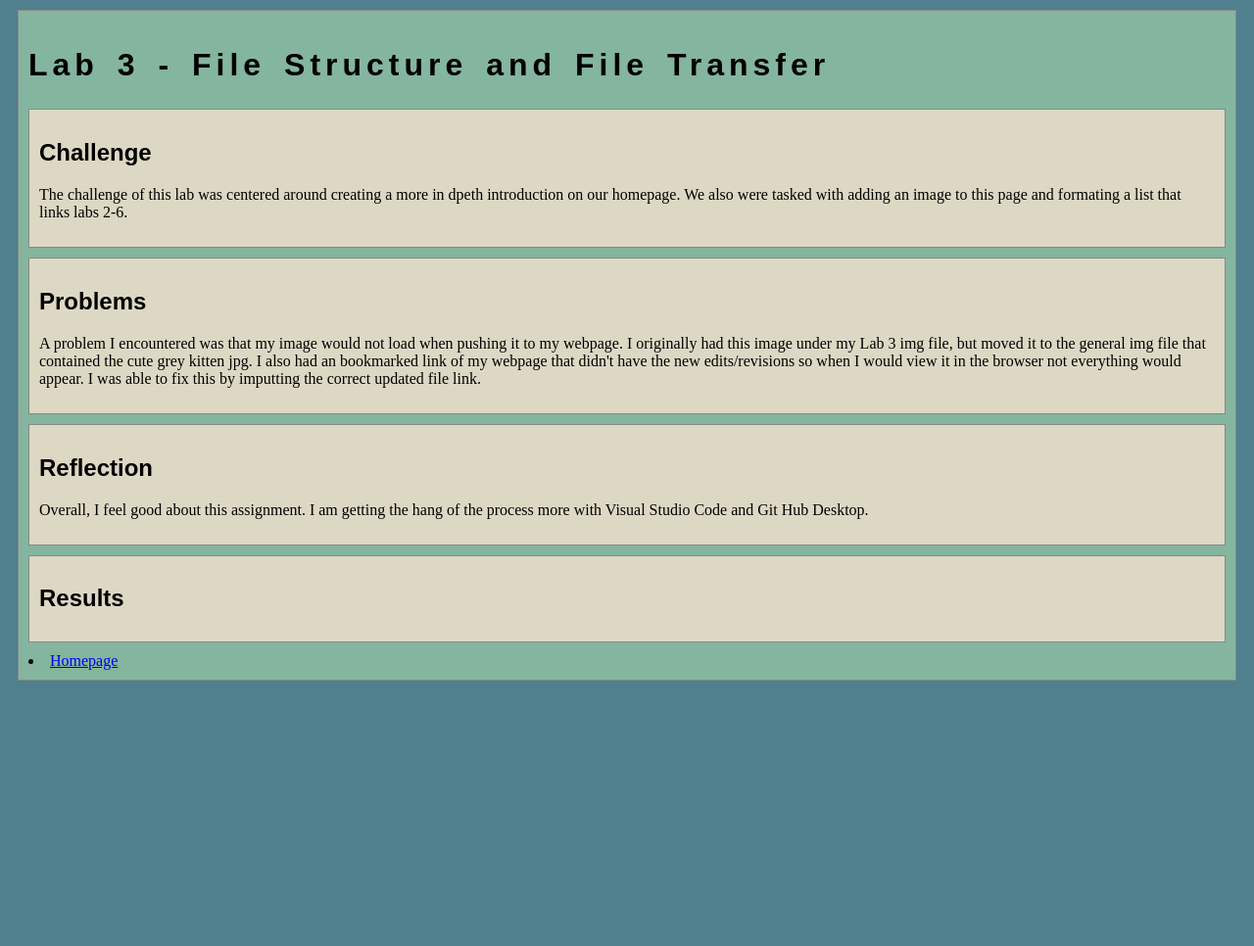
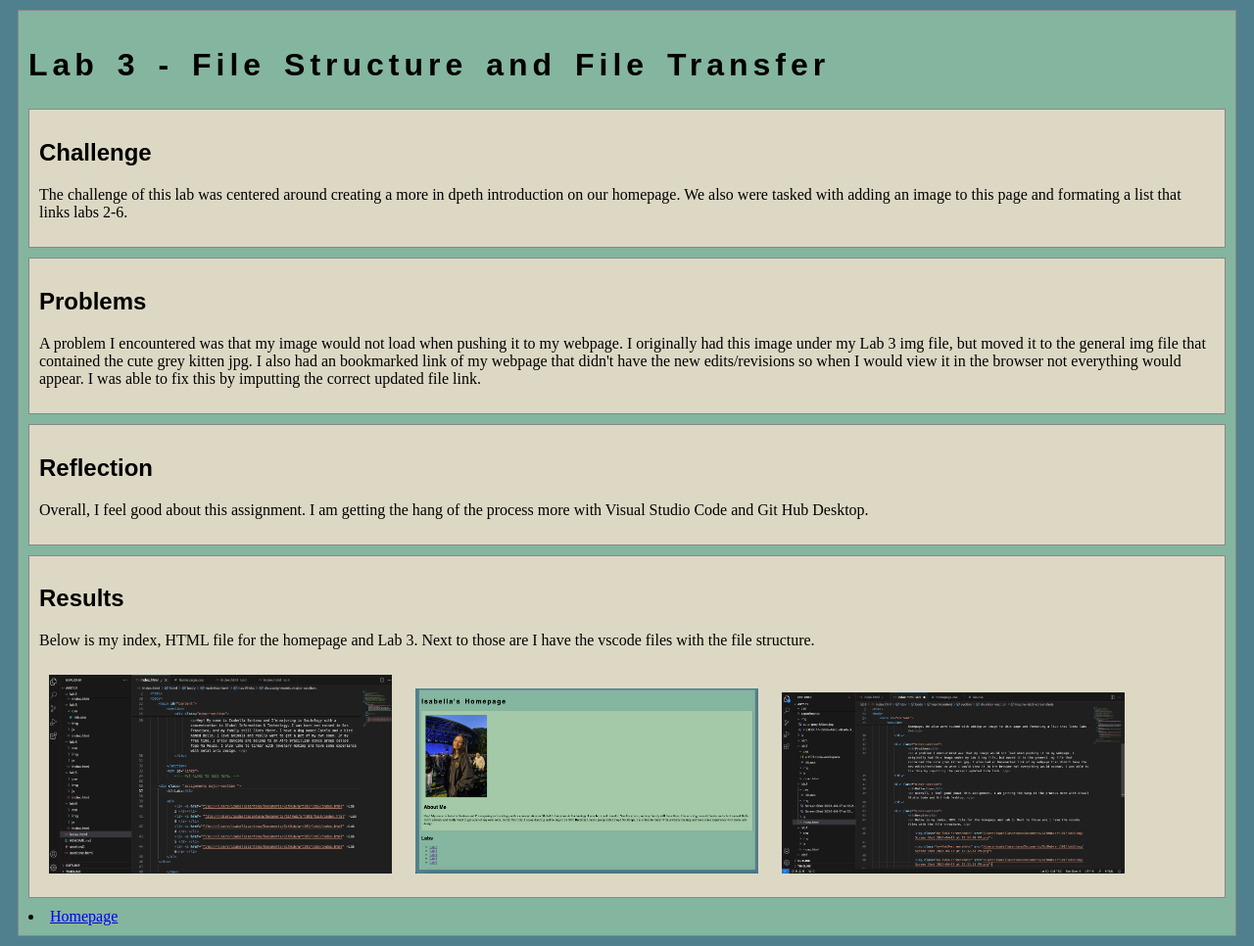
Before and after one commit to isabellasantana03/art101, a plain HTML site: page lab3/index.html in a window 1280 px wide. Shown: the whole page at 98% size. Before the commit the page ends 800 px from the top, so only its background shows below. Drawn offline with nearby package versions, Linux system fonts and the light colour scheme; files whose address does not match are found by name.

Commit message:
update all pages

```diff
--- a/css/homepage.css
+++ b/css/homepage.css
@@ -2,5 +2,5 @@
 
 .my-portrait {
   margin: 10px;
-  max-width: 500px;
+  max-width: 300px;
 }
--- a/lab3/css/lab.css
+++ b/lab3/css/lab.css
@@ -1,4 +1,8 @@
 /* Here we can set styles for this lab page that we don't want to effect others pages */
+.my-lab3-screenshots {
+  margin: 10px;
+  max-width: 350px;
+}
 
 /* the period in a CSS selector selects an element by class, e.g., class="minor-section" */
 .minor-section {
--- a/lab3/index.html
+++ b/lab3/index.html
@@ -41,6 +41,16 @@
 
 			<div class="minor-section">
 					<h2>Results</h2>
+					<p> Below is my index, HTML file for the homepage and Lab 3. Next to those are I have the vscode files with the file structure. </p>
+
+						<img class="my-lab3-screenshots" src="/Users/isabellasantana/Documents/GitHub/art101/lab3/img/Screen Shot 2024-04-17 at 12.24.40 PM.png">
+
+						<img class="my-lab3-screenshots" src="/Users/isabellasantana/Documents/GitHub/art101/lab3/img/Screen Shot 2024-04-17 at 12.32.53 PM.png">
+
+						<img class="my-lab3-screenshots" src="/Users/isabellasantana/Documents/GitHub/art101/lab3/img/Screen Shot 2024-04-17 at 12.38.35 PM.png">
+
+
+
 					<div id="output"></div>
 			</div>
 		</section>
```
Also changed, not shown: lab3/img/Screen Shot 2024-04-17 at 12.24.40 PM.png (added), lab3/img/Screen Shot 2024-04-17 at 12.32.53 PM.png (added), lab3/img/Screen Shot 2024-04-17 at 12.38.35 PM.png (added), 1 other file.
